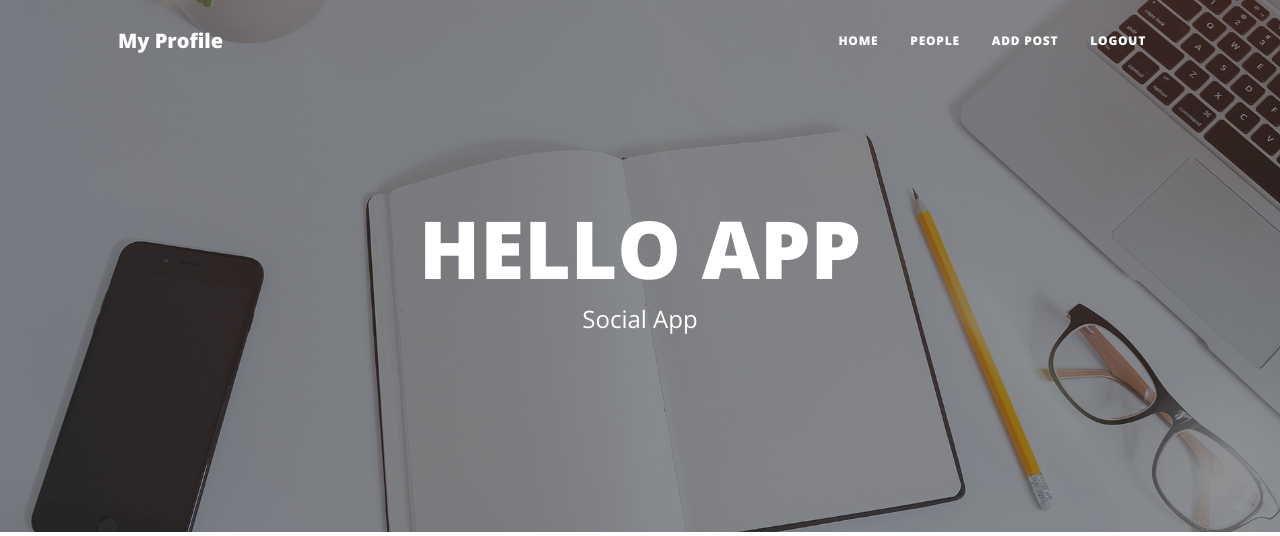
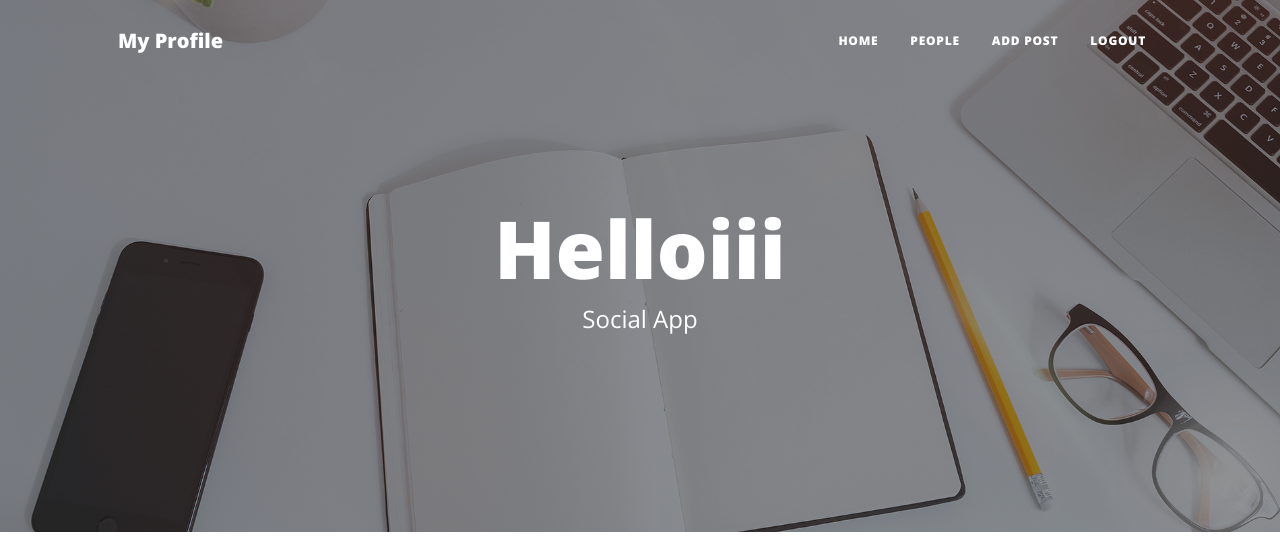
Before and after one commit to dona100/socialnetwork, a Django app: page /index in a window 1280 px wide. Shown: the top 536 px of the page. Run offline with Django 4.2, Linux system fonts and the light colour scheme; a user stored in the database is signed in; data comes from the database, SQL or seed files in the repository; both versions use the stored data as it was after the commit; some libraries are stand-ins or nearby versions.

Commit message:
second commit

```diff
--- a/web/templates/base.html
+++ b/web/templates/base.html
@@ -42,7 +42,7 @@
                 <div class="row gx-4 gx-lg-5 justify-content-center">
                     <div class="col-md-10 col-lg-8 col-xl-7">
                         <div class="site-heading">
-                            <h1>HELLO APP</h1>
+                            <h1>Helloiii</h1>
                             <span class="subheading">Social App</span>
                         </div>
                     </div>
```
Also changed, not shown: db.sqlite3.
